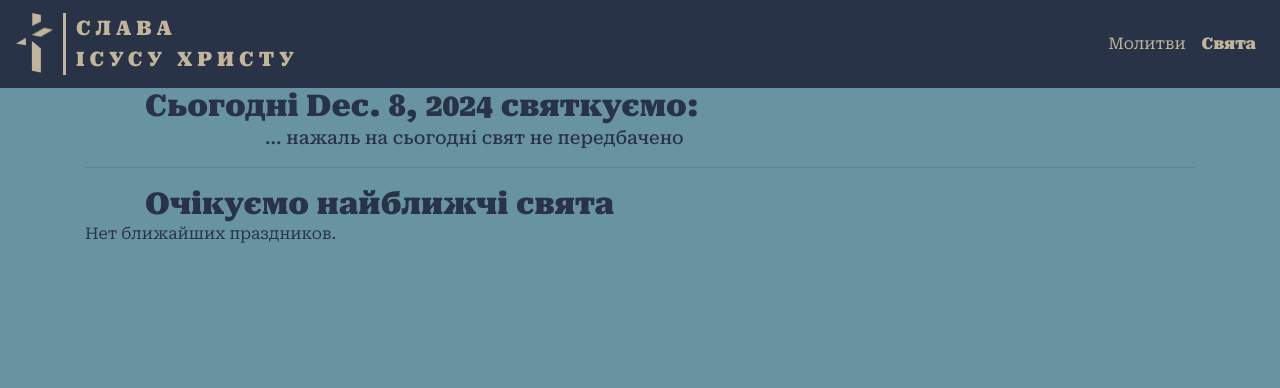
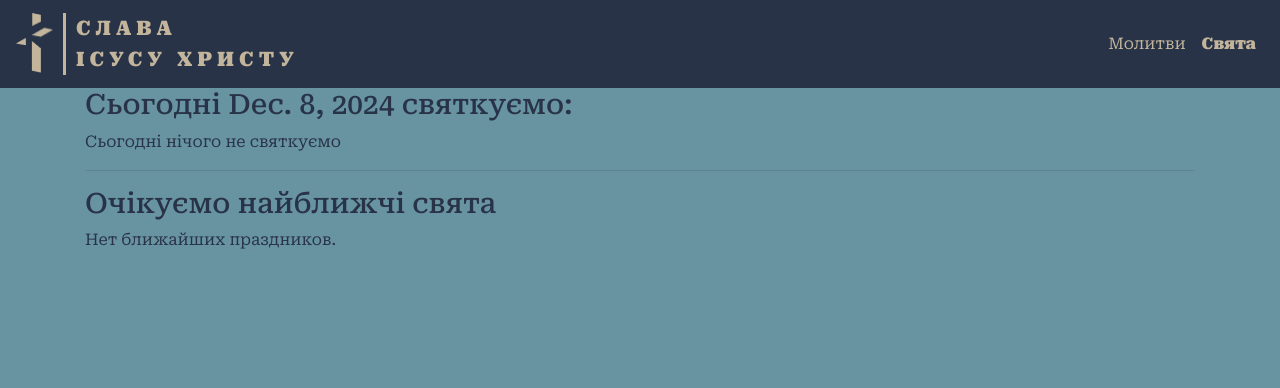
Before and after one commit to ternosite/prayer_book, a Django app: page /cal/ in a window 1280 px wide. Shown: the top 388 px of the page. Run offline with Django 5.2, Linux system fonts and the light colour scheme; data that the repository does not hold is empty; some libraries are stand-ins or nearby versions.

Commit message:
static & css розведені по додаткам

```diff
--- a/molytovnyk/cal/templates/cal/today.html
+++ b/molytovnyk/cal/templates/cal/today.html
@@ -1,4 +1,10 @@
 {% extends 'layout/basic.html' %}
+
+{% load static %}
+
+{% block styles %}
+    <link rel="stylesheet" href="{% static 'cal/style.css' %}">
+{% endblock styles %}
 
 {% block content %}
 <div class="title">
@@ -16,7 +22,7 @@
     </div>
 {% else %}
     <div class="text">
-        <p>... нажаль на сьогодні свят не передбачено</p>
+        <p>Сьогодні нічого не святкуємо</p>
     </div>
 {% endif %}
 
--- a/molytovnyk/static/css/style.css
+++ b/molytovnyk/static/css/style.css
@@ -3,10 +3,7 @@
 body {
     background-color: #6894A1;
     font-family: Roboto Serif;
-}
-
-section {
-    padding-top: 30px;
+    color: #283347;
 }
 
 ul {
@@ -17,7 +14,7 @@ h1, h2, h3, h4, h5, h6, p {
     color: #283347;
 }
 
-.main a {
+a {
     text-decoration: none;
 }
 
@@ -30,9 +27,6 @@ h1, h2, h3, h4, h5, h6, p {
     color: #C3B59B;
 }
 
-/* .navbar-light span.navbar-toggler-icon {
-    color: #C3B59B;
-} */
 
 .navbar-light .navbar-nav .nav-link {
     color: #C3B59B;
@@ -61,46 +55,6 @@ h1, h2, h3, h4, h5, h6, p {
     margin-bottom: 0;
 }
 
-.title h3 {
-    font-weight: 900;
-    font-size: 30px;
-    margin: 0;
-    margin-left: 60px;
-}
-
-h3 {
-    font-weight: 900;
-    font-size: 30px;
-    margin: 0;
-    margin-left: 60px;
-}
-
-.text p {
-    font-size: 18px;
-    font-weight: 500;
-    margin-left: 180px;
-}
-
-.text-stih {
-    font-size: 18px;
-    font-weight: 500;
-    padding-top: 50px;
-    text-indent: 15px;
-}
-
-.bor {
-    border: 2px solid #4caf50;
-    padding: 15px;
-    margin: 20px 0;
-    border-radius: 8px;
-    background-color: #f0f8ff;
-}
-
-hr {
-    height: 2px;
-    color: #000;
-}
-
 
 /* медиа запросы */
 
--- a/molytovnyk/templates/layout/basic.html
+++ b/molytovnyk/templates/layout/basic.html
@@ -25,6 +25,7 @@
   <link rel="stylesheet" href="https://cdn.jsdelivr.net/npm/bootstrap@4.0.0/dist/css/bootstrap.min.css" integrity="sha384-Gn5384xqQ1aoWXA+058RXPxPg6fy4IWvTNh0E263XmFcJlSAwiGgFAW/dAiS6JXm" crossorigin="anonymous">
 
   <link rel="stylesheet" href="{% static 'css/style.css' %}">
+  {% block styles %} {% endblock styles %}
   <title>молитовник</title>
 </head>
 
```
Also changed, not shown: molytovnyk/cal/admin.py (+4 -3 lines), molytovnyk/cal/models.py (+6 -6 lines), molytovnyk/cal/static/cal/style.css (added).
